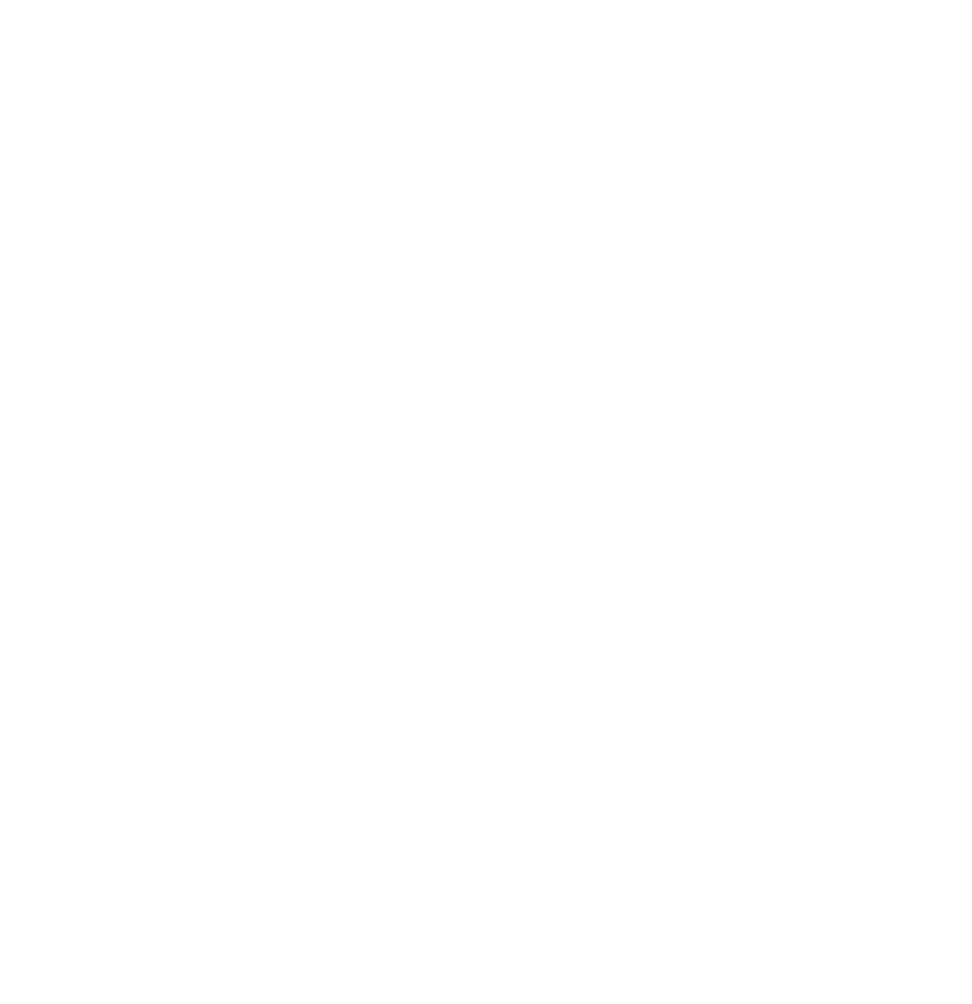
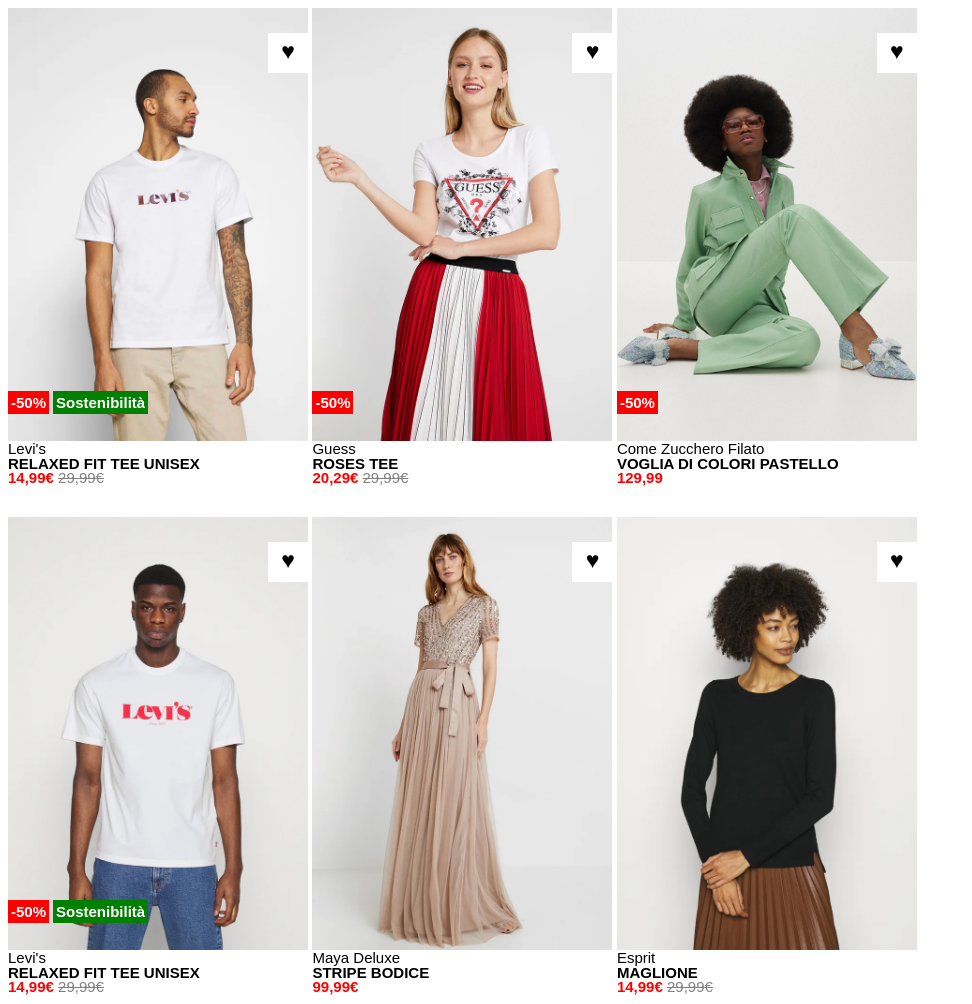
Before and after one commit to wallyari/html-css-boolando, a plain HTML site: page index.html in a window 1280 px wide. Shown: the whole page, without its empty margins (0-972 px from the left). Before the commit the page ends 800 px from the top, so only its background shows below. Drawn offline with Linux system fonts and the light colour scheme.

Commit message:
correzione elemento

```diff
--- a/CSS/Style.css
+++ b/CSS/Style.css
@@ -4,3 +4,99 @@
     margin: 0;
     padding: 0;
 }
+body{
+    background-color: white;
+    font-family: Arial, Helvetica, sans-serif;
+
+}
+
+.container{
+    width: 1000px;
+}
+img{
+    width: 100%;
+}
+.card-product{
+    width: 300px;
+    position:relative;
+    color: white;
+    font-size: 15px;
+    display:inline-block;
+}
+
+.absolute{
+    position: absolute;
+}
+
+.discount{
+    background-color: red;
+    bottom: 65px;
+    left:0;
+    padding: 3px;
+}
+.green-info{
+    background-color: green;
+    bottom: 65px;
+    left:45px;
+    padding: 3px;
+}
+.container-heart{
+    background-color: white;
+    top: 25px;
+    right: 0;
+    padding: 5px;
+    height: 30px;
+    width: 30px;
+    text-align: center;
+}
+.heart{
+    font-size: 23px;
+    color:black;
+}
+.info-product{
+    color: black;
+    line-height: 2px;
+    margin-top: 7px;
+
+}
+
+.bold {
+    font-weight: bold;
+    font-size: 15px;
+}
+
+.brand {
+    text-transform: capitalize;
+}
+
+.price {
+    color: red;
+}
+
+.price-strike {
+    color:grey;
+    text-decoration: line-through;
+}
+.second-row{
+    margin-top: 30px;
+}
+
+/* HOVER */
+
+.first-image {
+	display: block;
+}
+
+.second-image {
+	display: none;
+}
+
+
+.card-product:hover .first-image {
+	display: none;
+
+}
+
+.card-product:hover .second-image {
+	display: block;
+}
--- a/index.html
+++ b/index.html
@@ -6,3 +6,115 @@
     <title>Boolando</title>
     <link rel="stylesheet" href="css/style.css">
 </head>
+<main class="container">
+    <div class="row">
+            <!-- FIRST PRODUCT -->
+        <div class="card-product">
+            <img class="first-image" src="img/1.webp" alt="Fit Tee Unisex">
+            <img class="second-image" src="img/1b.webp" alt="2 fit Tee Unisex">
+            <!-- info&price -->
+            <div class="discount bold absolute">-50%</div>
+            <div class="green-info bold absolute">Sostenibilità</div>
+            <!-- heart -->
+            <div class="container-heart absolute">
+                <span class="heart">&hearts;</span>
+            </div>
+            <div class="info-product">
+                <span class="brand">Levi's</span>
+                <h2 class="bold">RELAXED FIT TEE UNISEX</h2>
+                <span class="price bold">14,99€</span> <span class="price-strike">29,99€</span>
+            </div>
+        </div>
+        <!-- SECOND PRODUCT -->
+        <div class="card-product">
+            <img class="first-image" src="img/2.webp" alt="Roses Tee">
+            <img class="second-image" src="img/2b.webp" alt="2 fit Tee Unisex">
+            <!-- info&price -->
+            <div class="discount bold absolute">-50%</div>
+
+            <!-- heart -->
+            <div class="container-heart absolute">
+                <span class="heart">&hearts;</span>
+            </div>
+            <div class="info-product">
+                <span class="brand">Guess</span>
+                <h2 class="bold">ROSES TEE </h2>
+                <span class="price bold">20,29€</span> <span class="price-strike">29,99€</span>
+            </div>
+        </div>
+        <!-- THIRD PRODUCT -->
+        <div class="card-product">
+            <img class="first-image" src="img/3.webp" alt="Fit Tee Unisex">
+            <img class="second-image" src="img/3b.webp" alt="2 fit Tee Unisex">
+            <!-- info&price -->
+            <div class="discount bold absolute">-50%</div>
+
+            <!-- heart -->
+            <div class="container-heart absolute">
+                <span class="heart">&hearts;</span>
+            </div>
+            <div class="info-product">
+                <span class="brand">Come Zucchero Filato</span>
+                <h2 class="bold">VOGLIA DI COLORI PASTELLO</h2>
+                <span class="price bold">129,99</span>
+        </div>
+        <!-- END FIRST ROW -->
+    </div>
+        <!-- SECOND ROW -->
+        <div class="second-row">
+            <!-- FIRST PRODUCT -->
+        <div class="card-product">
+            <img class="first-image" src="img/4.webp" alt="Fit Tee Unisex">
+            <img class="second-image" src="img/4b.webp" alt="2 fit Tee Unisex">
+            <!-- info&price -->
+            <div class="discount bold absolute">-50%</div>
+            <div class="green-info bold absolute">Sostenibilità</div>
+            <!-- heart -->
+            <div class="container-heart absolute">
+                <span class="heart">&hearts;</span>
+            </div>
+            <div class="info-product">
+                <span class="brand">Levi's</span>
+                <h2 class="bold">RELAXED FIT TEE UNISEX</h2>
+                <span class="price bold">14,99€</span> <span class="price-strike">29,99€</span>
+            </div>
+        </div>
+        <!-- SECOND PRODUCT -->
+        <div class="card-product">
+            <img class="first-image" src="img/5.webp" alt="Fit Tee Unisex">
+            <img class="second-image" src="img/5b.webp" alt="2 fit Tee Unisex">
+            <!-- info&price -->
+
+            <!-- heart -->
+            <div class="container-heart absolute">
+                <span class="heart">&hearts;</span>
+            </div>
+            <div class="info-product">
+                <span class="brand">Maya Deluxe</span>
+                <h2 class="bold">STRIPE BODICE</h2>
+                <span class="price bold">99,99€</span>
+            </div>
+        </div>
+        <!-- THIRD PRODUCT -->
+        <div class="card-product">
+            <img class="first-image" src="img/6.webp" alt="Fit Tee Unisex">
+            <img class="second-image" src="img/6b.webp" alt="2 fit Tee Unisex">
+            <!-- info&price -->
+
+            <!-- heart -->
+            <div class="container-heart absolute">
+                <span class="heart">&hearts;</span>
+            </div>
+            <div class="info-product">
+                <span class="brand">Esprit</span>
+                <h2 class="bold">MAGLIONE</h2>
+                <span class="price bold">14,99€</span> <span class="price-strike">29,99€</span>
+            </div>
+        </div>
+        <!-- END SECOND ROW -->
+    </div>
+
+
+</main>
+</body>
+</html>
```
Also changed, not shown: 1 other file.
